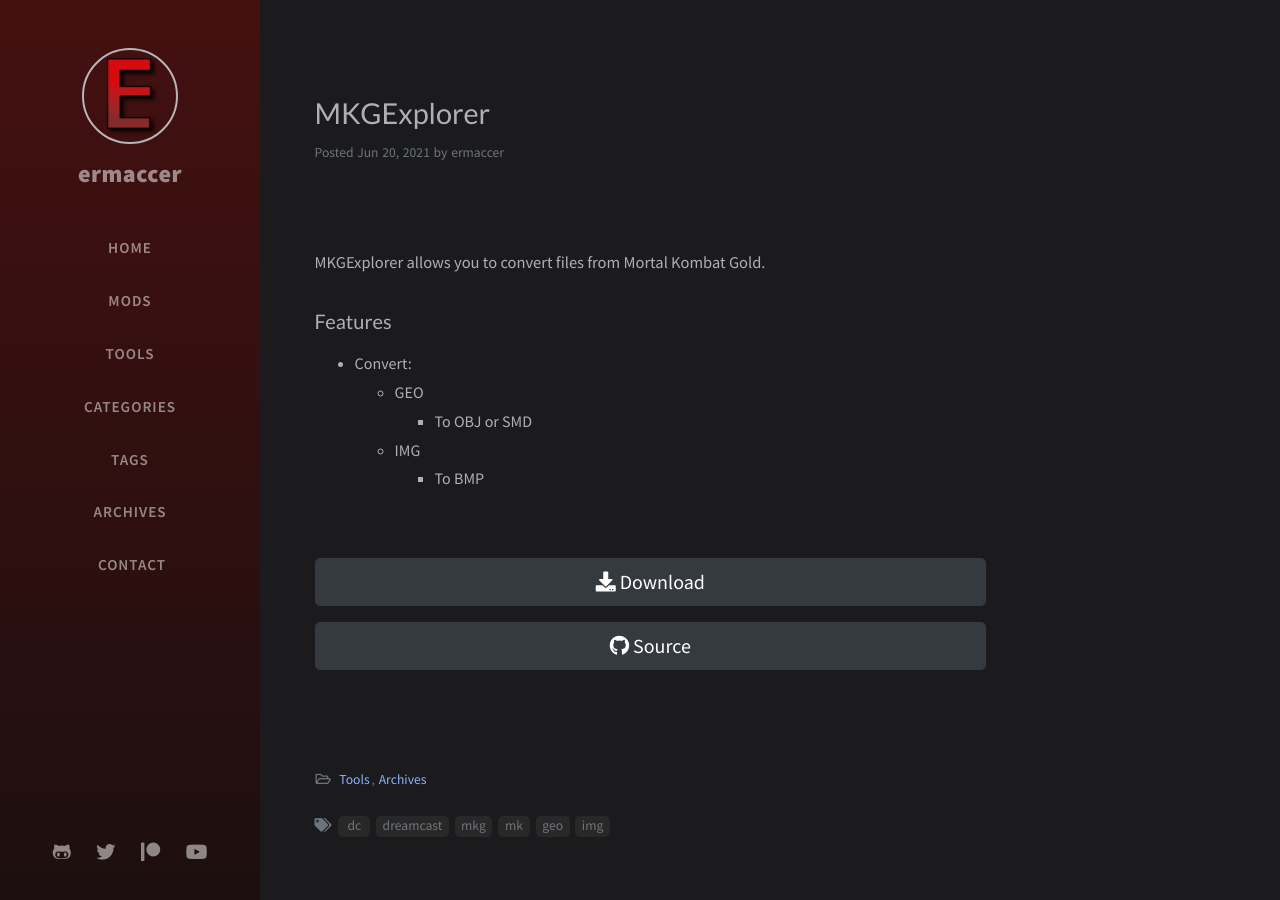
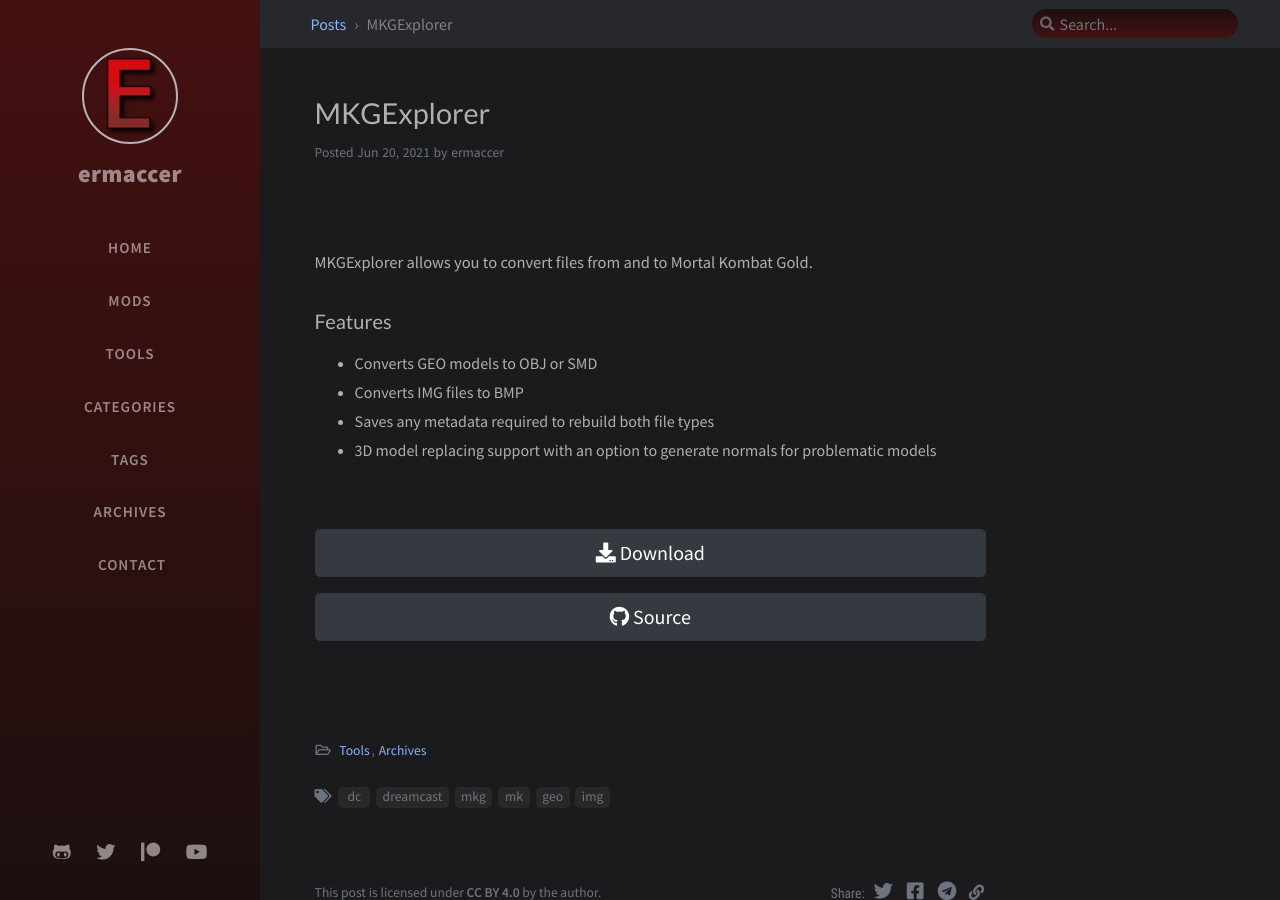
Before and after one commit to ermaccer/ermaccer.github.io, a Jekyll site: the page built from _posts/tools/2021-06-20-mkgexplorer.md, in a window 1280 px wide and 900 px high. Built offline with Jekyll 4.4.1, drawn with Linux system fonts in a browser that asks for light colours; nearby versions of some CDN libraries; comment, search, counter and statistics services are not loaded.

Commit message:
big mkgexplorer update

```diff
--- a/_posts/tools/2021-06-20-mkgexplorer.md
+++ b/_posts/tools/2021-06-20-mkgexplorer.md
@@ -10,15 +10,14 @@ description: MKGExplorer allows you to convert files from Mortal Kombat Gold.
 
 ![Preview](https://raw.githubusercontent.com/ermaccer/ermaccer.github.io/gh-pages/assets/tools/mkg/mkgexplorer.png)
 
-MKGExplorer allows you to convert files from Mortal Kombat Gold.
+MKGExplorer allows you to convert files from and to Mortal Kombat Gold.
 
 
 ### Features
-- Convert:
-	- GEO
-		- To OBJ or SMD
-	- IMG
-		- To BMP
+- Converts GEO models to OBJ or SMD
+- Converts IMG files to BMP
+- Saves any metadata required to rebuild both file types
+- 3D model replacing support with an option to generate normals for problematic models
 
 
 ![Preview](https://raw.githubusercontent.com/ermaccer/ermaccer.github.io/gh-pages/assets/tools/mkg/preview.png)
```
Also changed, not shown: assets/tools/mkg/mkgexplorer.png.
